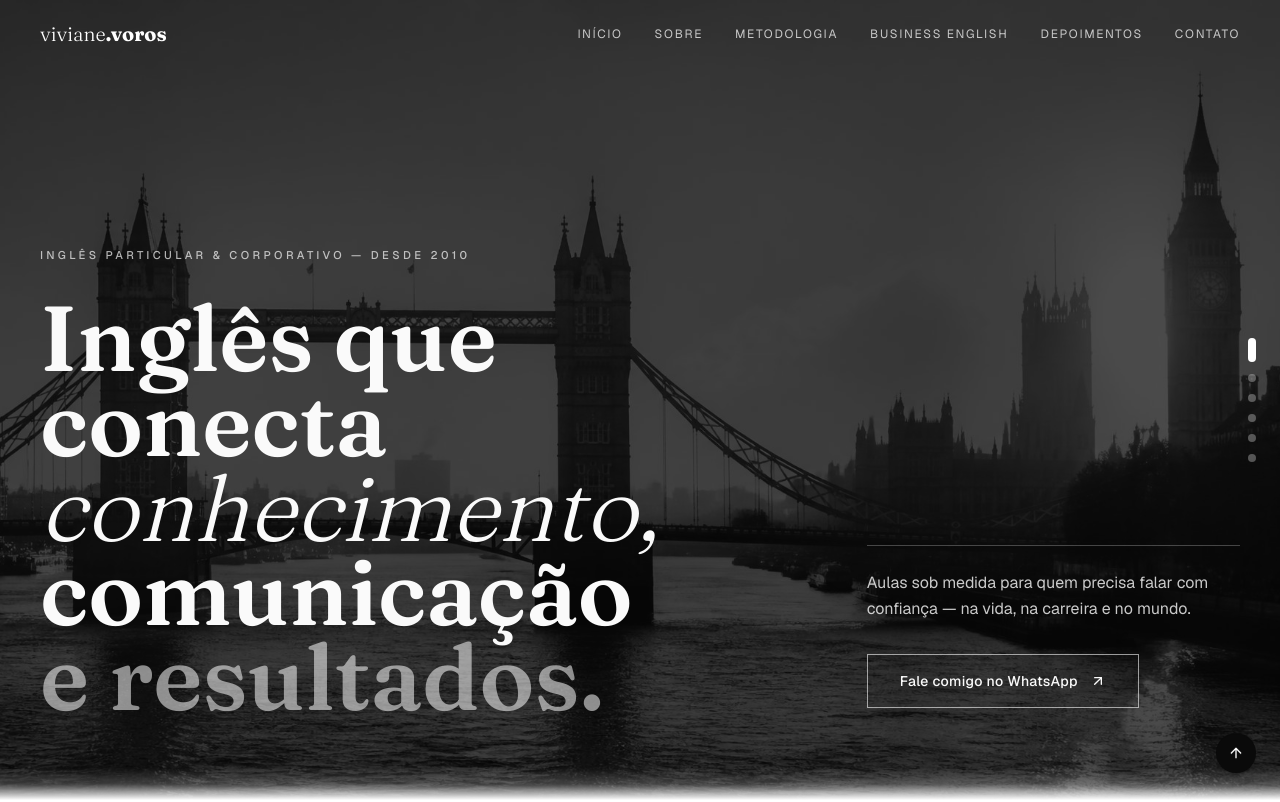
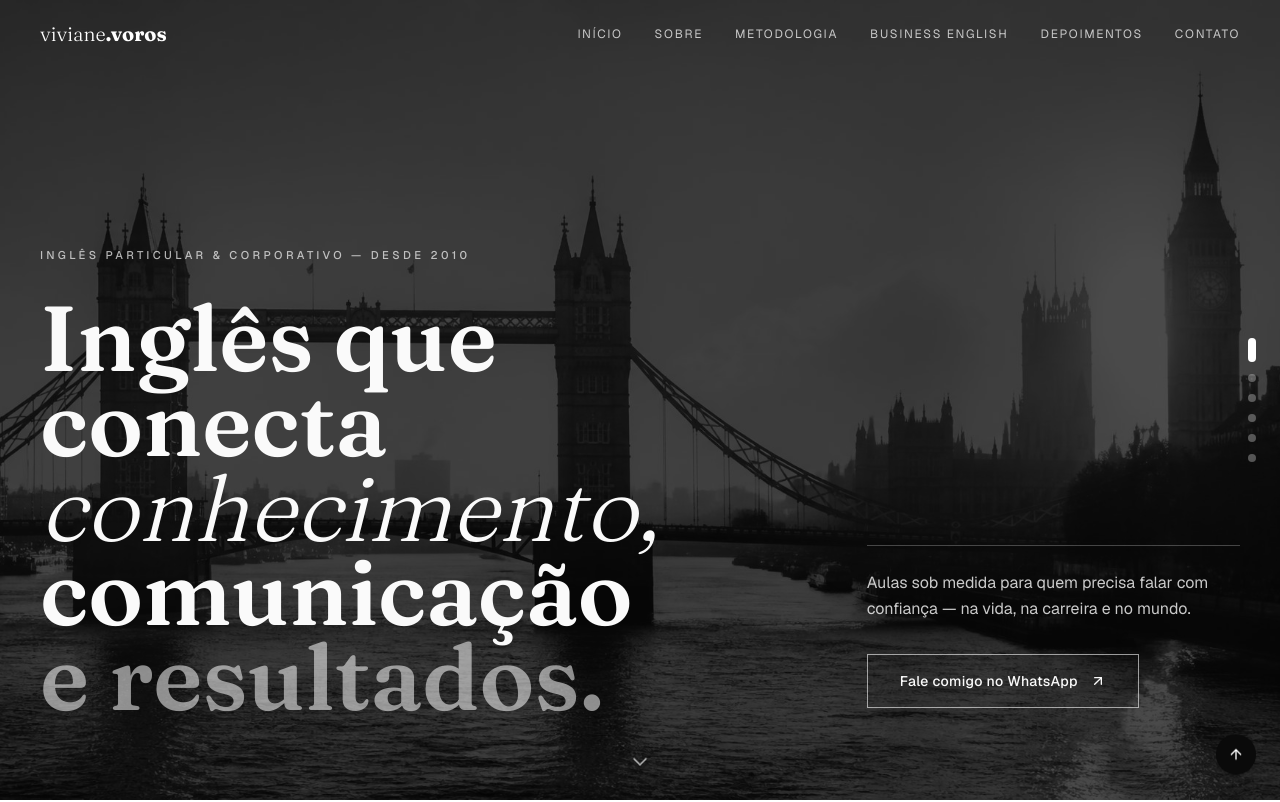
Before and after one commit to souorichard/viviane-voros, a Next.js app: page / in a window 1280 px wide. Shown: the top 802 px of the page. Built offline with nearby package versions, Linux system fonts and the light colour scheme.

Commit message:
feat: add ScrollIndicator component for smooth scrolling and enhance animation effects in globals.css

```diff
--- a/src/app/globals.css
+++ b/src/app/globals.css
@@ -204,5 +204,19 @@
 }
 
 @utility animate-gentle-bounce {
-  animation: gentle-bounce 2s infinite;
+  animation: gentle-bounce 2s ease-in-out infinite;
 }
+
+@keyframes gentle-bounce-down {
+  0%,
+  100% {
+    transform: translateY(0);
+  }
+  50% {
+    transform: translateY(6px);
+  }
+}
+
+@utility animate-gentle-bounce-down {
+  animation: gentle-bounce-down 1.8s ease-in-out infinite;
+}
--- a/src/app/layout.tsx
+++ b/src/app/layout.tsx
@@ -25,7 +25,7 @@ export default function RootLayout({ children }: LayoutProps<'/'>) {
       className={`${frauncesHeading.variable} ${geistSans.variable} h-full antialiased scroll-smooth select-none`}
       suppressHydrationWarning
     >
-      <body>{children}</body>
+      <body suppressHydrationWarning>{children}</body>
     </html>
   )
 }
--- /dev/null
+++ b/src/components/scroll-indicator.tsx
@@ -0,0 +1,23 @@
+'use client'
+
+import { ChevronDown } from 'lucide-react'
+
+export function ScrollIndicator() {
+  const scrollToNext = () => {
+    window.scrollTo({ top: window.innerHeight, behavior: 'smooth' })
+  }
+
+  return (
+    // biome-ignore lint/a11y/useButtonType: The anchor content is provided by the aria-label attribute.
+    <button
+      onClick={scrollToNext}
+      aria-label="Rolar para baixo"
+      className="absolute bottom-8 left-1/2 -translate-x-1/2 z-10 text-background/70 transition-colors hover:text-background"
+    >
+      <ChevronDown
+        className="size-6 animate-gentle-bounce-down"
+        strokeWidth={1.5}
+      />
+    </button>
+  )
+}
--- a/src/components/sections/hero-section.tsx
+++ b/src/components/sections/hero-section.tsx
@@ -2,10 +2,13 @@ import Image from 'next/image'
 
 import londonHero from '@/assets/london-hero.jpg'
 import { ActionButton } from '../action-button'
+import { ScrollIndicator } from '../scroll-indicator'
 
 export function HeroSection() {
   return (
     <section id="top" className="relative isolate min-h-svh overflow-hidden">
+      <ScrollIndicator />
+
       <Image
         src={londonHero}
         alt="Vista em preto e branco da Tower Bridge e do Big Ben em Londres"
@@ -14,7 +17,7 @@ export function HeroSection() {
         className="absolute inset-0 -z-10 h-full w-full object-cover grayscale"
       />
       <div className="absolute inset-0 -z-10 bg-[oklch(0.12_0_0/0.72)]" />
-      <div className="absolute inset-x-0 bottom-0 -z-10 h-8 bg-linear-to-t from-background via-background/20 to-transparent" />
+      {/* <div className="absolute inset-x-0 bottom-0 -z-10 h-8 bg-linear-to-t from-background via-background/20 to-transparent" /> */}
 
       <div className="mx-auto grid min-h-svh max-w-368 grid-cols-1 items-end gap-10 px-6 pt-32 pb-14 lg:grid-cols-12 lg:px-10 lg:pb-20">
         <div className="lg:col-span-8">
```
